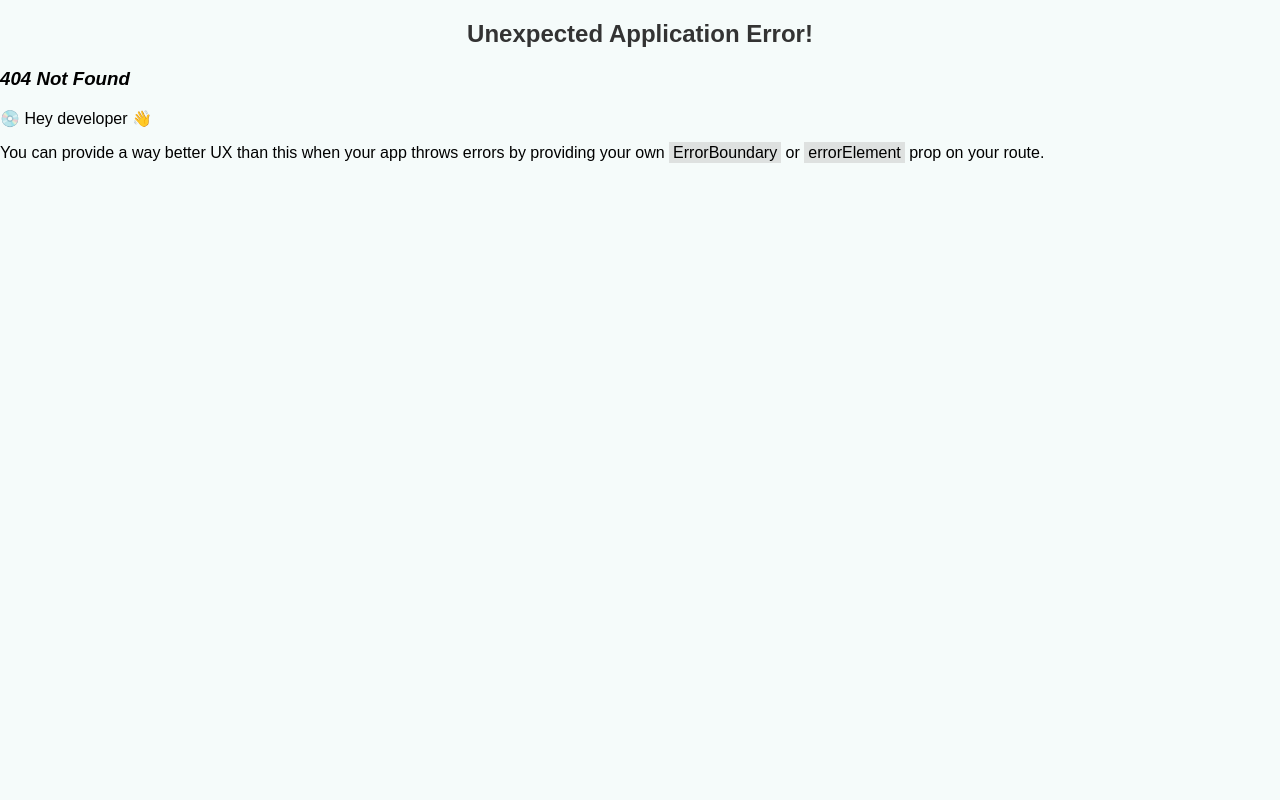
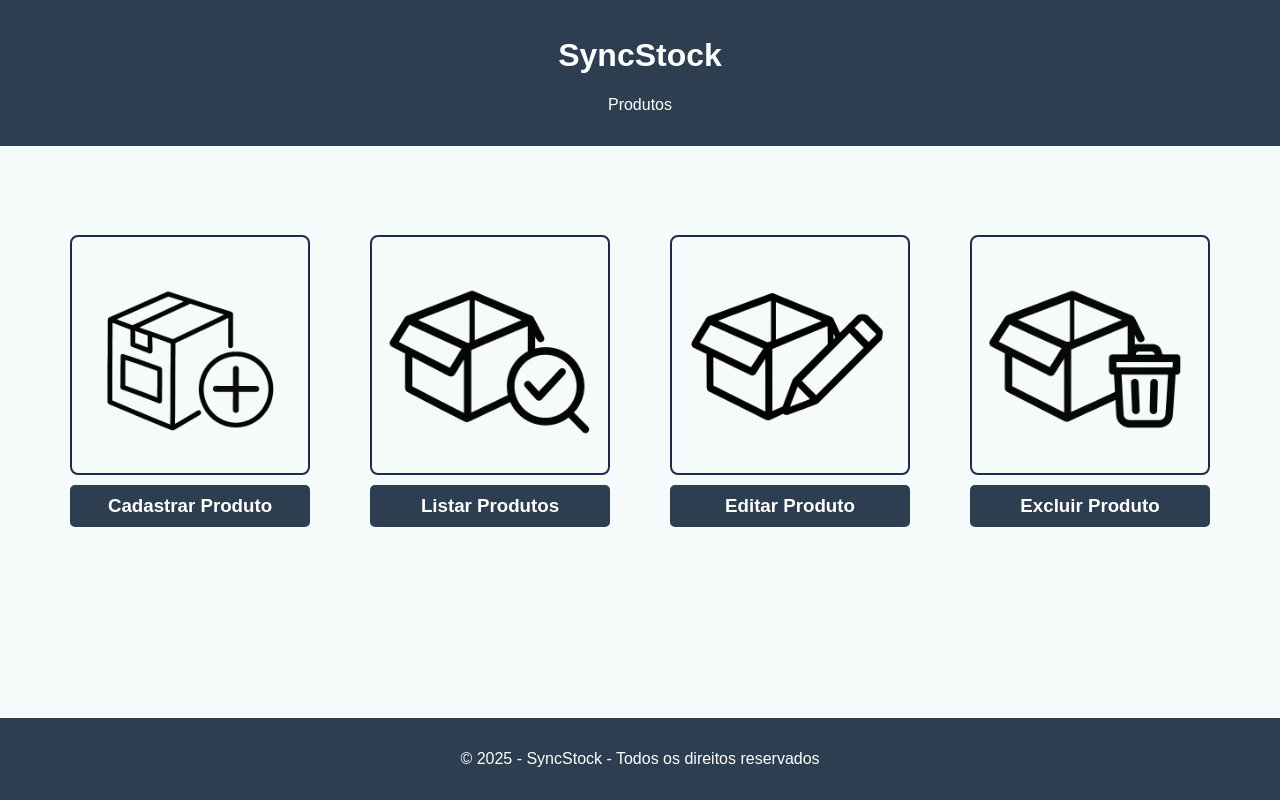
Before and after one commit to alimacedo/projetoSyncStock, a React (Vite) app: page /produtos in a window 1280 px wide. Before the commit this address had no page. Built offline with nearby package versions, Linux system fonts and the light colour scheme.

Commit message:
Criação da página Produtos, ajustes de layout, img e componentes

```diff
--- a/src/components/Header.jsx
+++ b/src/components/Header.jsx
@@ -5,6 +5,8 @@ const Header = () => {
 
   const getTitle = () => {
     switch (location.pathname) {
+      case '/produtos':
+        return 'Produtos';
       case '/fornecedores':
         return 'Fornecedores';
       case '/projetos':
--- a/src/index.css
+++ b/src/index.css
@@ -129,12 +129,13 @@ input[type="email"]:focus, input[type="password"]:focus {
     gap: 20px;
 }
 
-.boxhome, .boxgestao, .boxprojetos, .boxfornecedores {
+.boxhome, .boxgestao, .boxprojetos, .boxfornecedores, .boxprodutos {
     min-width: 250px;
     max-width: 300px;
 }
 
-.boxhome h3, .boxgestao h3, .boxprojetos h3, .boxfornecedores h3 {
+.boxhome h3, .boxgestao h3, .boxprojetos h3,
+.boxfornecedores h3, .boxprodutos h3 {
     background-color: #2c3e50;
     margin: 10px auto;
     border-radius: 5px;
@@ -145,7 +146,8 @@ input[type="email"]:focus, input[type="password"]:focus {
     cursor: pointer;
 }
 
-.imgboxhome, .imgboxgestao, .imgboxprojetos, .imgboxfornecedores {
+.imgboxhome, .imgboxgestao, .imgboxprojetos,
+.imgboxfornecedores, .imgboxprodutos {
     max-width: 80%;
     border: 2px solid #1D2B53;
     border-radius: 8px;
@@ -162,7 +164,7 @@ input[type="email"]:focus, input[type="password"]:focus {
     gap: 100px;
 }
 
-#blocoprojetos, #blocofornecedores {
+#blocoprojetos, #blocofornecedores, #blocoprodutos {
     display: flex;
     flex-wrap: wrap;
     justify-content: center;
--- a/src/main.jsx
+++ b/src/main.jsx
@@ -7,6 +7,7 @@ import LoginForm from './components/LoginForm';
 import GestaoEstoque from './pages/GestaoEstoque';
 import Projetos from './pages/Projetos';
 import Fornecedores from './pages/Fornecedores';
+import Produtos from './pages/Produtos';
 import './index.css';
 
 const router = createBrowserRouter([
@@ -18,7 +19,8 @@ const router = createBrowserRouter([
       { path: "home", element: <Home /> },
       { path: "gestao-estoque", element: <GestaoEstoque /> },
       { path: "projetos", element: <Projetos /> },
-      { path: "fornecedores", element: <Fornecedores /> }
+      { path: "fornecedores", element: <Fornecedores /> },
+      { path: "produtos", element: <Produtos /> }
     ]
   }
 ]);
--- /dev/null
+++ b/src/pages/Produtos.jsx
@@ -0,0 +1,26 @@
+import { Link } from 'react-router-dom';
+
+const Produtos = () => {
+  return (
+    <div id="blocoprodutos">
+      <div className="boxprodutos">
+        <img src="./src/images/cadastrarproduto.png" className="imgboxprodutos" alt="Cadastrar produto" />
+        <h3><Link to="/cadastrar-produto">Cadastrar Produto</Link></h3>
+      </div>
+      <div className="boxprodutos">
+        <img src="./src/images/listarproduto.png" className="imgboxprodutos" alt="Listar produtos" />
+        <h3><Link to="/listar-produtos">Listar Produtos</Link></h3>
+      </div>
+      <div className="boxprodutos">
+        <img src="./src/images/editarproduto.png" className="imgboxprodutos" alt="Editar produto" />
+        <h3><Link to="/editar-produto">Editar Produto</Link></h3>
+      </div>
+      <div className="boxprodutos">
+        <img src="./src/images/excluirproduto.png" className="imgboxprodutos" alt="Excluir produto" />
+        <h3><Link to="/excluir-produto">Excluir Produto</Link></h3>
+      </div>
+    </div>
+  );
+};
+
+export default Produtos;
```
Also changed, not shown: src/images/excluirproduto.png (renamed from src/images/deletarproduto.png).
